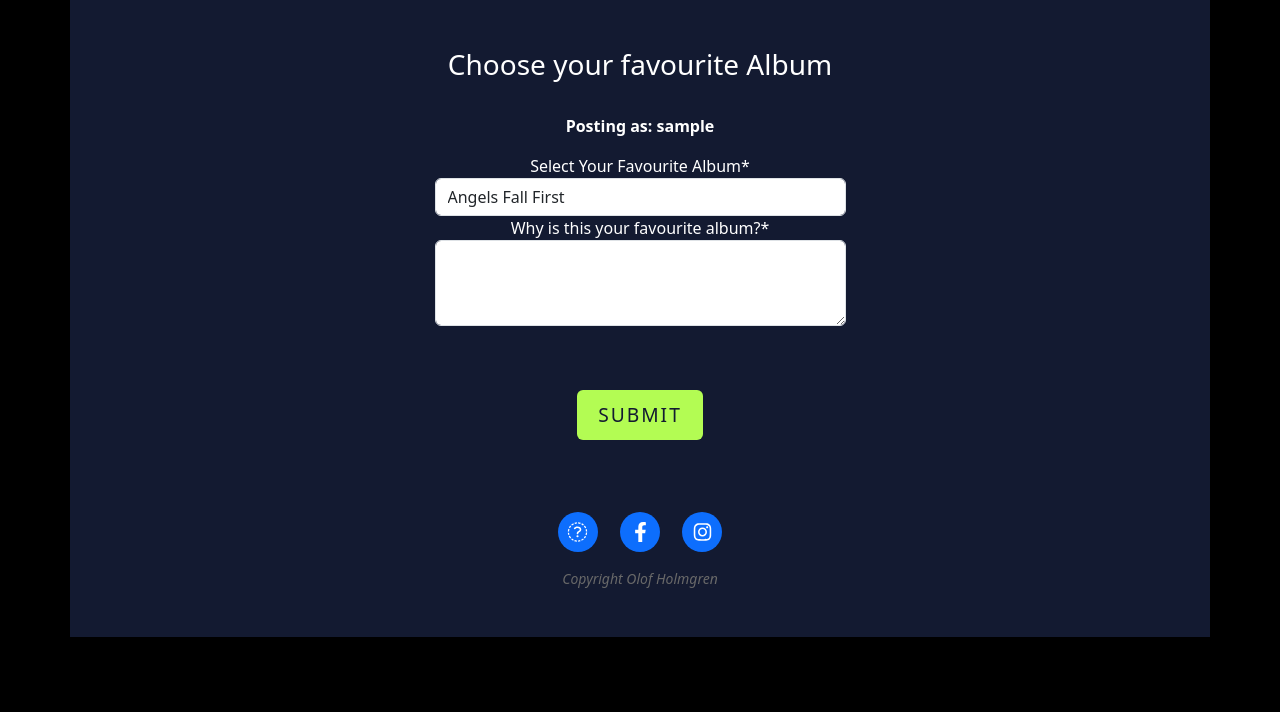
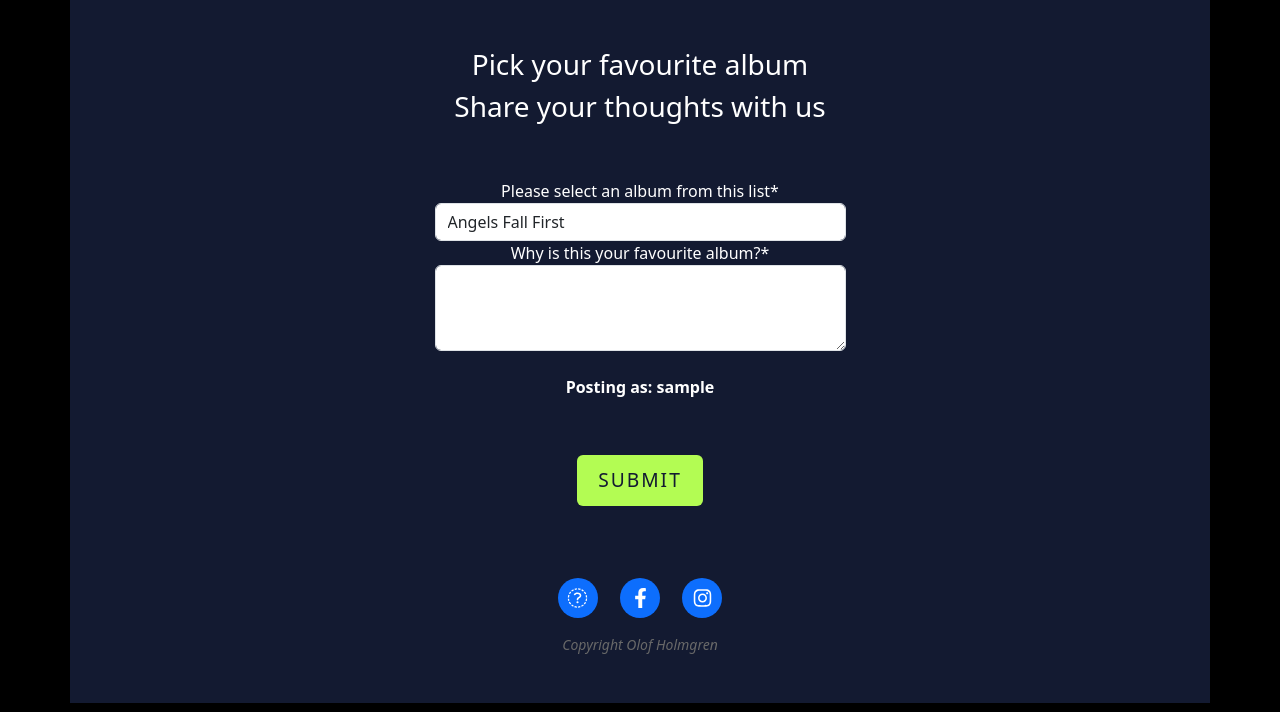
Before and after one commit to olleholmgren/nightwish-blog, a Django app: page /favourite_album/ in a window 1280 px wide. Shown: the part 88-800 px from the top of the page. Run offline with Django 3.2, Linux system fonts and the light colour scheme; the visitor is signed in with stand-in values (Sample User, id 1); some libraries are stand-ins or nearby versions.

Commit message:
change text and layout in favourite_album template. edit text in the fields of the FavouriteAlbumForm in forms.py

```diff
--- a/nw_blog/forms.py
+++ b/nw_blog/forms.py
@@ -20,5 +20,5 @@ class FavouriteAlbumForm(forms.ModelForm):
 
     def __init__(self, *args, **kwargs):
         super(FavouriteAlbumForm, self).__init__(*args, **kwargs)
-        self.fields['favourite_album'].label = "Select Your Favourite Album"
+        self.fields['favourite_album'].label = "Please select an album from this list"
         self.fields['body'].label = "Why is this your favourite album?"
--- a/templates/favourite_album.html
+++ b/templates/favourite_album.html
@@ -3,16 +3,17 @@
 {% block content %}
 {% load crispy_forms_tags %}
 {% if user.is_authenticated %}
-<h3>Choose your favourite Album</h3>
+<h3>Pick your favourite album</h3>
+<h3>Share your thoughts with us</h3>
 <br>
-<p><strong>Posting as: {{ user.username }}</strong></p>
+
 <form action=" {% url 'favourite_album' %}" method="POST">
     {% csrf_token %}
+    <br>
     {{ form|crispy }}
-    {{ body|crispy }}
-    {{ fav_album.body }}
-    {{ body }}
     <br>
+
+    <p><strong>Posting as: {{ user.username }}</strong></p>
     <br>
     <button type="submit" class="btn">Submit</button>
     {{ form.none_field_errors }}
```
